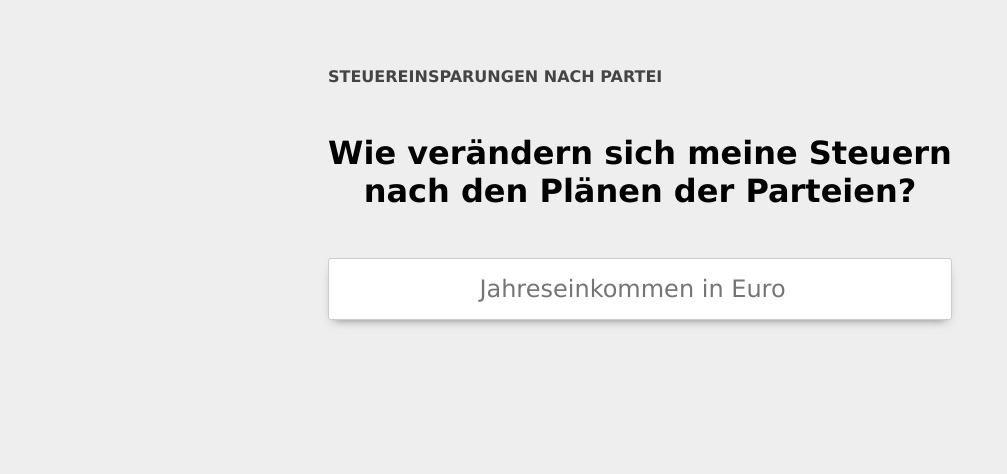
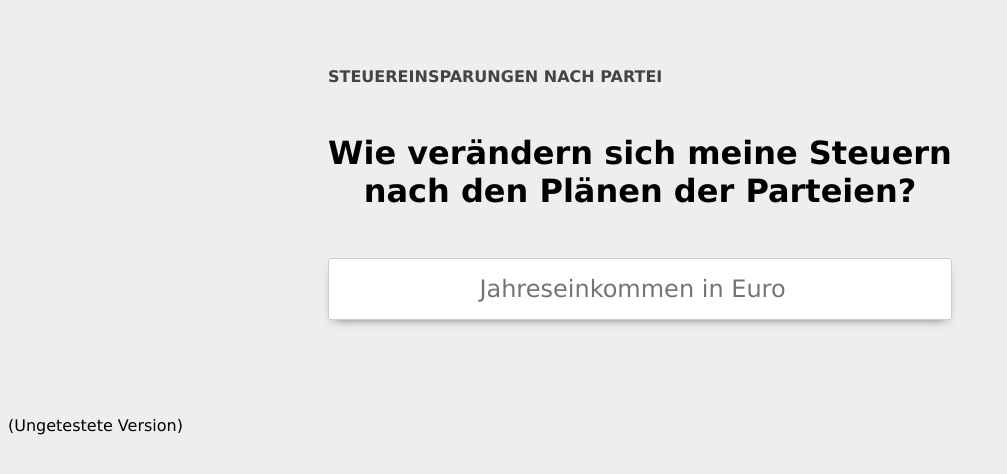
Before and after one commit to luap42/btw21-steurrechner, a plain HTML site: page index.html in a window 1280 px wide. Shown: the whole page, without its empty margins (0-1007 px from the left). Drawn offline with Linux system fonts and the light colour scheme.

Commit message:
Update index.html

```diff
--- a/index.html
+++ b/index.html
@@ -88,6 +88,8 @@
         <p>(Aufgeführt sind die im Bundestag vertretenen Parteien in Reihenfolge des letzten Wahlergebnisses.)</p>
     </main>
 
+    <p>(Ungetestete Version)</p>
+
     <script src="script.js"></script>
 </body>
 </html>
```
